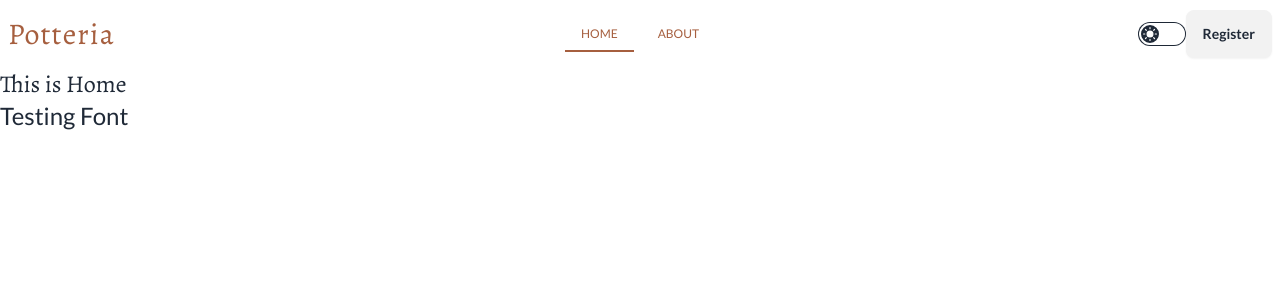
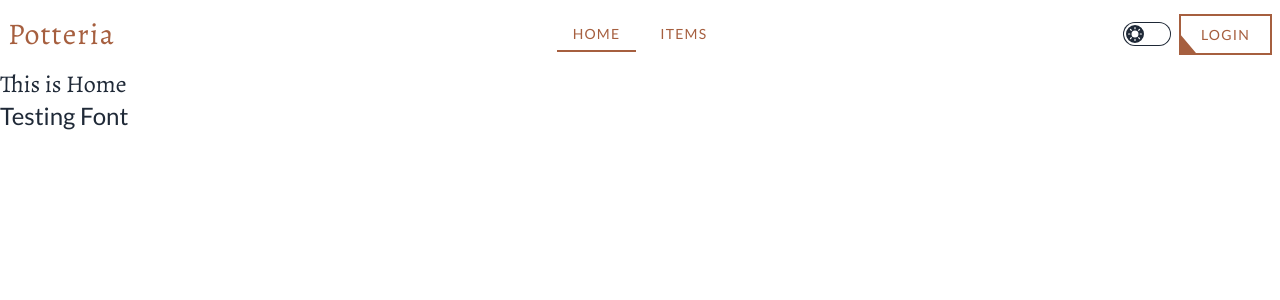
Before and after one commit to NoorTushar/potteria-client, a React (Vite) app: page / in a window 1280 px wide. Shown: the top 300 px of the page. Built offline with nearby package versions, Linux system fonts and the light colour scheme.

Commit message:
navbar desing done so far, with login button added in last

```diff
--- a/src/Components/Shared/Navbar/Navbar.jsx
+++ b/src/Components/Shared/Navbar/Navbar.jsx
@@ -4,11 +4,11 @@ import "./Navbar.css";
 
 const navItems = (
    <>
-      <li className="my-nav-item text-brownPrimary">
+      <li className="my-nav-item text-brownPrimary tracking-[1.2px]">
          <NavLink to={"/"}>Home</NavLink>
       </li>
-      <li className="my-nav-item text-brownPrimary">
-         <NavLink to={"/about"}>About</NavLink>
+      <li className="my-nav-item text-brownPrimary tracking-[1.2px]">
+         <NavLink to={"/items"}>Items</NavLink>
       </li>
    </>
 );
@@ -75,11 +75,11 @@ const Navbar = () => {
             </Link>
          </div>
          <div className="navbar-center hidden lg:flex">
-            <ul className="menu menu-horizontal px-1 uppercase text-[12px] space-x-2">
+            <ul className="menu menu-horizontal px-1 uppercase text-[14px] space-x-2">
                {navItems}
             </ul>
          </div>
-         <div className="navbar-end flex items-center">
+         <div className="navbar-end flex items-center gap-2">
             {/* theme toggler */}
             <button>
                <label className="cursor-pointer grid place-items-center">
@@ -121,9 +121,16 @@ const Navbar = () => {
                   </svg>
                </label>
             </button>
-            <button className="btn">
-               <Link to={"/"}>Register</Link>
-            </button>
+
+            <Link
+               to={"/login"}
+               className="relative inline-flex items-center justify-start px-5 py-2 overflow-hidden font-medium transition-all bg-white  hover:bg-white group border-2 border-[#a65f3f] text-[14px] tracking-[1.2px]"
+            >
+               <span className="w-48 h-48 rounded rotate-[-40deg] bg-[#a65f3f]  absolute bottom-0 left-0 -translate-x-full ease-out duration-500 transition-all translate-y-full mb-9 ml-9 group-hover:ml-0 group-hover:mb-32 group-hover:translate-x-0"></span>
+               <span className="relative w-full text-left text-[#a65f3f] transition-colors duration-300 ease-in-out group-hover:text-white">
+                  LOGIN
+               </span>
+            </Link>
          </div>
       </div>
    );
```
